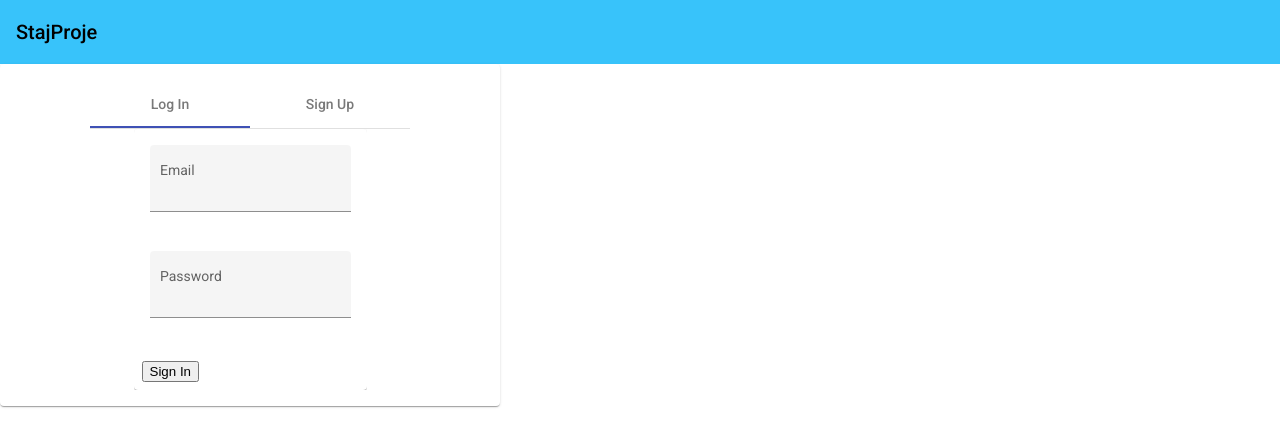
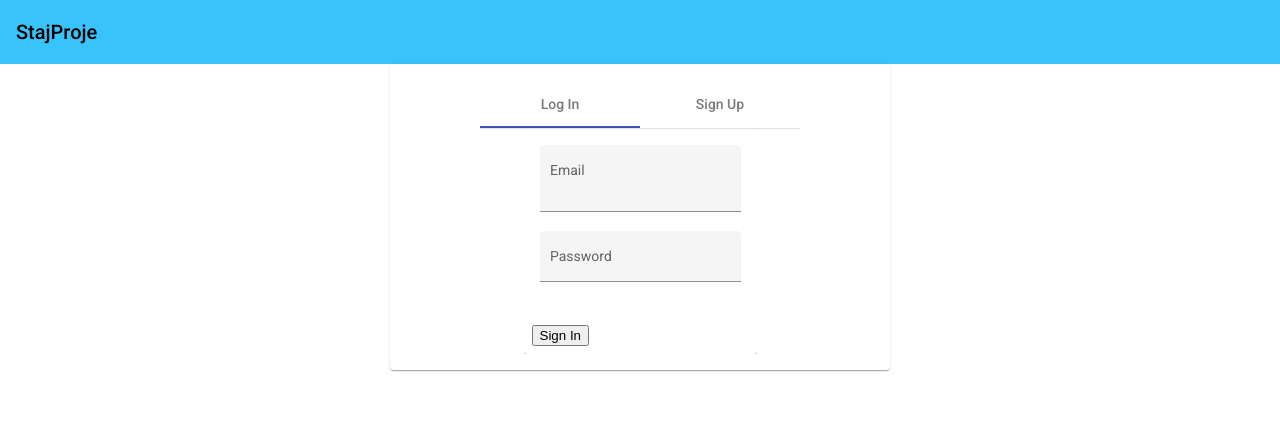
Before and after one commit to sednaProje/StajProje, an Angular app: page / in a window 1280 px wide. Shown: the top 446 px of the page. Built offline with nearby package versions, Linux system fonts and the light colour scheme.

Commit message:
CSS DÜZENLEMELERİ

```diff
--- a/src/app/Pages/login/login.component.css
+++ b/src/app/Pages/login/login.component.css
@@ -81,14 +81,20 @@
   .mat-card {
     max-width: 500px;
     align-items: center;
+;
   }
 
   .mat-tab-group {
+    max-width: 500px;
     align-items: center;
+
 
 
   }
 
 .logsign {
   max-width: 500px;
+  margin-left:auto;
+  margin-right:auto;
+
 }
--- a/src/app/Pages/login/login.component.html
+++ b/src/app/Pages/login/login.component.html
@@ -11,31 +11,31 @@
                 <mat-label>Email</mat-label><br />
                 <input type="email" matInput placeholder="Type your email" />
               </mat-form-field>
-              <br /><br />
+              <br />
 
               <mat-form-field class="example-full-width" appearance="fill">
-                <mat-label>Password</mat-label><br />
+                <mat-label>Password</mat-label>
                 <input type="password" matInput placeholder="Type your password" />
               </mat-form-field>
+              <br />
             </form>
           </mat-card-content>
           <mat-card-actions>
             <button mat-button>Sign In</button>
           </mat-card-actions>
-        </mat-card></mat-tab
-      ><br />
+        </mat-card></mat-tab>
+      <br />  <br />
       <mat-tab id="sign-up" label="Sign Up">
         <mat-card class="example-card">
         <mat-card-content
-          ><br />
+          >
           <form class="sign up form">
             <mat-form-field class="example-full-width" appearance="fill">
               <mat-label>Email</mat-label><br />
               <input matInput placeholder="Email" /> </mat-form-field
-            ><br /><br />
-
+            ><br />
             <mat-form-field class="example-full-width" appearance="fill">
-              <mat-label>Password</mat-label><br />
+              <mat-label>Password</mat-label>
               <input type="password" matInput placeholder="Password" />
             </mat-form-field>
           </form> </mat-card-content
```
